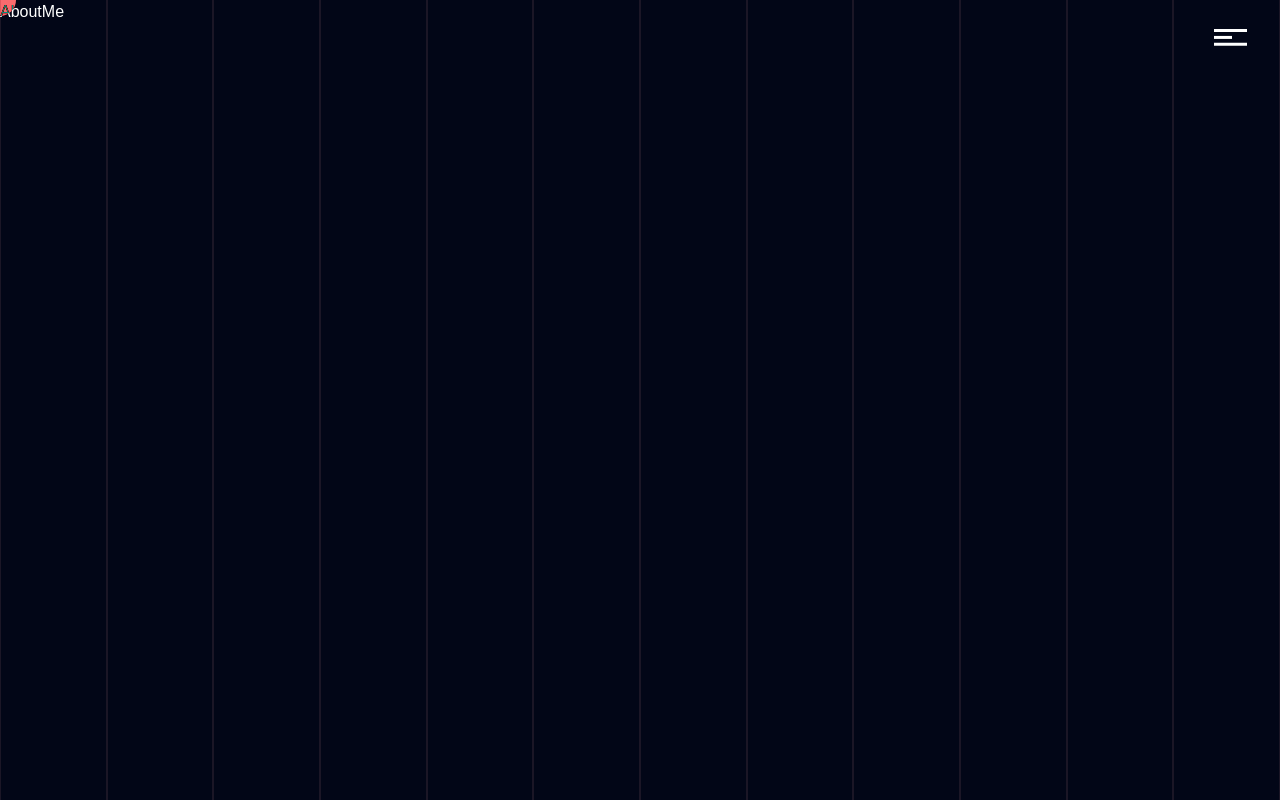
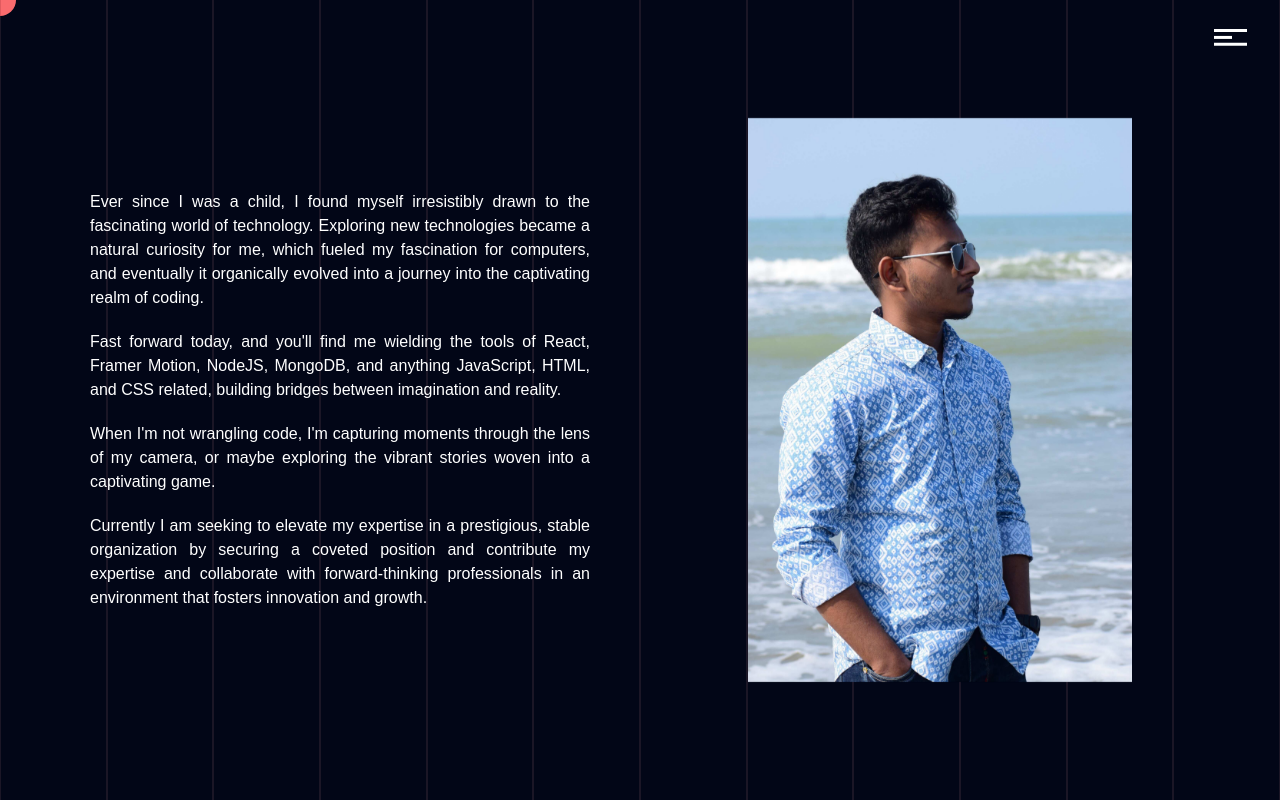
Before and after one commit to Rahat73/rahat-webdev-portfolio, a React (Vite) app: page /about-me in a window 1280 px wide. Built offline with nearby package versions, Linux system fonts and the light colour scheme; a web font is replaced by a local one.

Commit message:
about me page updated

```diff
--- a/src/Components/HoverText/HoverText.jsx
+++ b/src/Components/HoverText/HoverText.jsx
@@ -5,6 +5,7 @@ const HoverText = ({ children }) => {
     <span
       onMouseEnter={textEnter}
       onMouseLeave={textLeave}
+      onMouseUp={textLeave}
       className="cursor-none"
     >
       {children}
--- a/src/Pages/AboutMe/AboutMe.jsx
+++ b/src/Pages/AboutMe/AboutMe.jsx
@@ -1,9 +1,60 @@
 import Transition from "../../Transition/Transition";
+import { motion } from "framer-motion";
+import myImg from "../../assets/images/rahat.jpg";
+import {
+  paraRevealChildVariant,
+  paraRevealParentVariant,
+} from "../../variants/variants";
 
 const AboutMe = () => {
   return (
     <Transition>
-      <div>AboutMe</div>
+      <div className="h-screen grid grid-cols-1 gap-4 md:gap-0 md:grid-cols-2 p-10">
+        <div className="text-sm lg:text-base h-full w-5/6 mx-auto col-span-1 flex flex-col justify-center items-center text-justify">
+          <motion.div
+            variants={paraRevealParentVariant}
+            initial="hidden"
+            animate="visible"
+            className="z-10 space-y-5"
+          >
+            <motion.p variants={paraRevealChildVariant}>
+              Ever since I was a child, I found myself irresistibly drawn to the
+              fascinating world of technology. Exploring new technologies became
+              a natural curiosity for me, which fueled my fascination for
+              computers, and eventually it organically evolved into a journey
+              into the captivating realm of coding.
+            </motion.p>
+            <motion.p variants={paraRevealChildVariant}>
+              Fast forward today, and you'll find me wielding the tools of
+              React, Framer Motion, NodeJS, MongoDB, and anything JavaScript,
+              HTML, and CSS related, building bridges between imagination and
+              reality.
+            </motion.p>
+            <motion.p variants={paraRevealChildVariant}>
+              When I'm not wrangling code, I'm capturing moments through the
+              lens of my camera, or maybe exploring the vibrant stories woven
+              into a captivating game.
+            </motion.p>
+            <motion.p variants={paraRevealChildVariant}>
+              Currently I am seeking to elevate my expertise in a prestigious,
+              stable organization by securing a coveted position and contribute
+              my expertise and collaborate with forward-thinking professionals
+              in an environment that fosters innovation and growth.
+            </motion.p>
+          </motion.div>
+          <img className="fixed md:hidden opacity-50" src={myImg} alt="myImg" />
+        </div>
+        <div className="hidden col-span-1 mx-auto md:flex items-center">
+          <motion.img
+            initial={{ opacity: 0 }}
+            animate={{ opacity: 1 }}
+            transition={{ delay: 1, duration: 2 }}
+            className="w-96 z-10"
+            src={myImg}
+            alt="myImg"
+          />
+        </div>
+      </div>
     </Transition>
   );
 };
--- a/src/Pages/Introduction/Introduction.jsx
+++ b/src/Pages/Introduction/Introduction.jsx
@@ -3,10 +3,12 @@ import { motion } from "framer-motion";
 import Transition from "../../Transition/Transition";
 import animation from "../../assets/developer-animation.json";
 import HoverText from "../../Components/HoverText/HoverText";
+import { FaArrowRightLong } from "react-icons/fa6";
 import {
   textRevealParentVariant,
   textRevealChildVariant,
 } from "../../variants/variants";
+import { Link } from "react-router-dom";
 
 const Introduction = () => {
   return (
@@ -176,6 +178,25 @@ const Introduction = () => {
               web applications <br />
               that ensures great user experience.
             </motion.div>
+            <motion.div
+              variants={textRevealChildVariant}
+              className="space-x-20 my-5 flex"
+            >
+              <Link
+                to={"/projects"}
+                className="text-rose-400 underline flex items-center space-x-2 cursor-none"
+              >
+                <HoverText>see my projects</HoverText>
+                <FaArrowRightLong />
+              </Link>
+              <Link
+                to={"/about-me"}
+                className="text-rose-400 underline flex items-center space-x-2 cursor-none"
+              >
+                <HoverText>more about me</HoverText>
+                <FaArrowRightLong />
+              </Link>
+            </motion.div>
           </motion.div>
         </div>
         <div className="col-span-1">
--- a/src/Pages/NavPage/NavPage.jsx
+++ b/src/Pages/NavPage/NavPage.jsx
@@ -1,6 +1,11 @@
 import { Link } from "react-router-dom";
 import { motion } from "framer-motion";
-import { childVariant1, parentVariant1 } from "../../variants/variants";
+import {
+  childVariant1,
+  navMenuChildVariant,
+  navMenuParentVariant,
+  parentVariant1,
+} from "../../variants/variants";
 import HoverText from "../../Components/HoverText/HoverText";
 
 const Column = ({ className }) => (
@@ -32,27 +37,39 @@ const NavPage = ({ setIsMenuOpen }) => {
       <Column className={"hidden md:block"} />
       <Column className={"hidden md:block"} />
       <motion.div
-        variants={childVariant1}
-        className="fixed h-full w-full flex flex-col justify-center items-center space-y-10 md:text-6xl font-semibold uppercase"
+        variants={navMenuParentVariant}
+        className="fixed h-full w-full flex flex-col justify-center items-center space-y-10 md:text-6xl font-semibold uppercase origin-top"
       >
+        <motion.div variants={navMenuChildVariant}>
           <Link to={"/"} onClick={() => setIsMenuOpen(false)}>
             <HoverText>Home</HoverText>
           </Link>
+        </motion.div>
+        <motion.div variants={navMenuChildVariant}>
           <Link to={"/about-me"} onClick={() => setIsMenuOpen(false)}>
             <HoverText>About Me</HoverText>
           </Link>
+        </motion.div>
+        <motion.div variants={navMenuChildVariant}>
           <Link to={"/skills"} onClick={() => setIsMenuOpen(false)}>
             <HoverText>Skills</HoverText>
           </Link>
+        </motion.div>
+        <motion.div variants={navMenuChildVariant}>
           <Link to={"/projects"} onClick={() => setIsMenuOpen(false)}>
             <HoverText>Projects</HoverText>
           </Link>
+        </motion.div>
+        <motion.div variants={navMenuChildVariant}>
           <Link to={"/education"} onClick={() => setIsMenuOpen(false)}>
             <HoverText>Education</HoverText>
           </Link>
+        </motion.div>
+        <motion.div variants={navMenuChildVariant}>
           <Link to={"/contact"} onClick={() => setIsMenuOpen(false)}>
             <HoverText>Contact</HoverText>
           </Link>
+        </motion.div>
       </motion.div>
     </motion.div>
   );
--- a/src/Transition/Transition.jsx
+++ b/src/Transition/Transition.jsx
@@ -17,7 +17,7 @@ const Transition = ({ children }) => {
         initial="hidden"
         animate="hidden"
         exit="visible"
-        className="fixed top-0 left-0 w-full origin-top grid grid-cols-6 md:grid-cols-12 h-screen"
+        className="fixed top-0 left-0 w-full origin-top grid grid-cols-6 md:grid-cols-12 h-screen z-30"
       >
         <Column />
         <Column />
@@ -37,7 +37,7 @@ const Transition = ({ children }) => {
         initial="visible"
         animate="hidden"
         exit="hidden"
-        className="fixed top-0 left-0 w-full origin-top grid grid-cols-6 md:grid-cols-12 h-screen"
+        className="fixed top-0 left-0 w-full origin-top grid grid-cols-6 md:grid-cols-12 h-screen z-30"
       >
         <Column />
         <Column />
--- a/src/variants/variants.js
+++ b/src/variants/variants.js
@@ -58,7 +58,7 @@ const textRevealParentVariant = {
     scale: 1,
     transition: {
       when: "beforeChildren",
-      staggerChildren: 0.07,
+      staggerChildren: 0.05,
       delayChildren: 0.2,
     },
   },
@@ -69,6 +69,50 @@ const textRevealChildVariant = {
   visible: { y: 0, opacity: 1 },
 };
 
+const navMenuParentVariant = {
+  hidden: {
+    scale: 0,
+    transition: {
+      when: "afterChildren",
+      staggerChildren: 0.05,
+      staggerDirection: -1,
+      delayChildren: 0.2,
+    },
+  },
+  visible: {
+    scale: 1,
+    transition: {
+      when: "beforeChildren",
+      staggerChildren: 0.05,
+      delayChildren: 0.2,
+    },
+  },
+};
+
+const navMenuChildVariant = {
+  hidden: { y: "-10vh", opacity: 0 },
+  visible: { y: 0, opacity: 1 },
+};
+
+const paraRevealParentVariant = {
+  hidden: {
+    scale: 0,
+  },
+  visible: {
+    scale: 1,
+    transition: {
+      when: "beforeChildren",
+      staggerChildren: 0.3,
+      delayChildren: 0.75,
+    },
+  },
+};
+
+const paraRevealChildVariant = {
+  hidden: { y: "-10vh", opacity: 0 },
+  visible: { y: 0, opacity: 1 },
+};
+
 export {
   parentVariant,
   childVariant,
@@ -76,4 +120,8 @@ export {
   childVariant1,
   textRevealParentVariant,
   textRevealChildVariant,
+  navMenuParentVariant,
+  navMenuChildVariant,
+  paraRevealParentVariant,
+  paraRevealChildVariant,
 };
```
Also changed, not shown: src/assets/images/rahat.jpg (added). Lines whose indentation alone changed are shown as unchanged.
